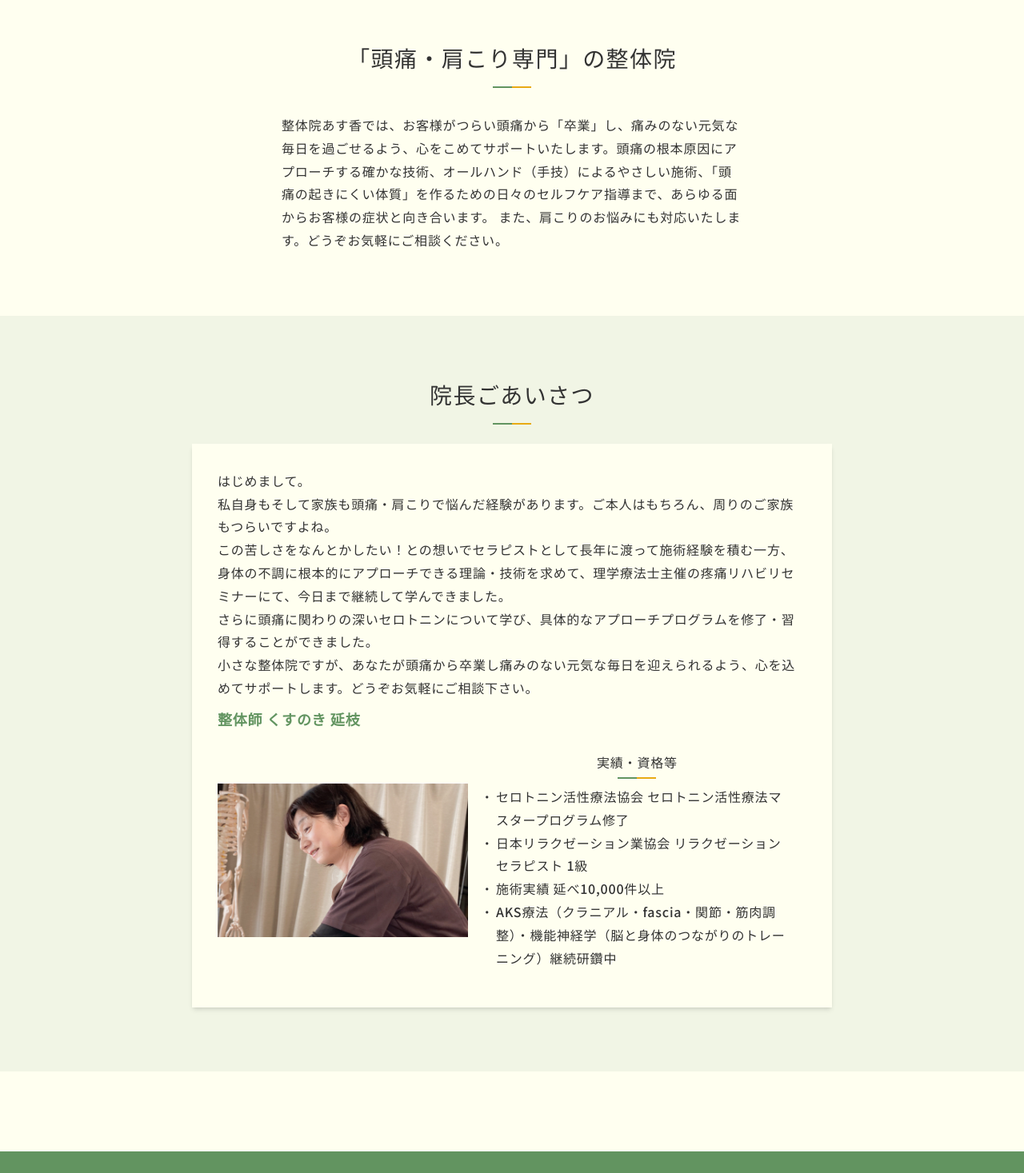
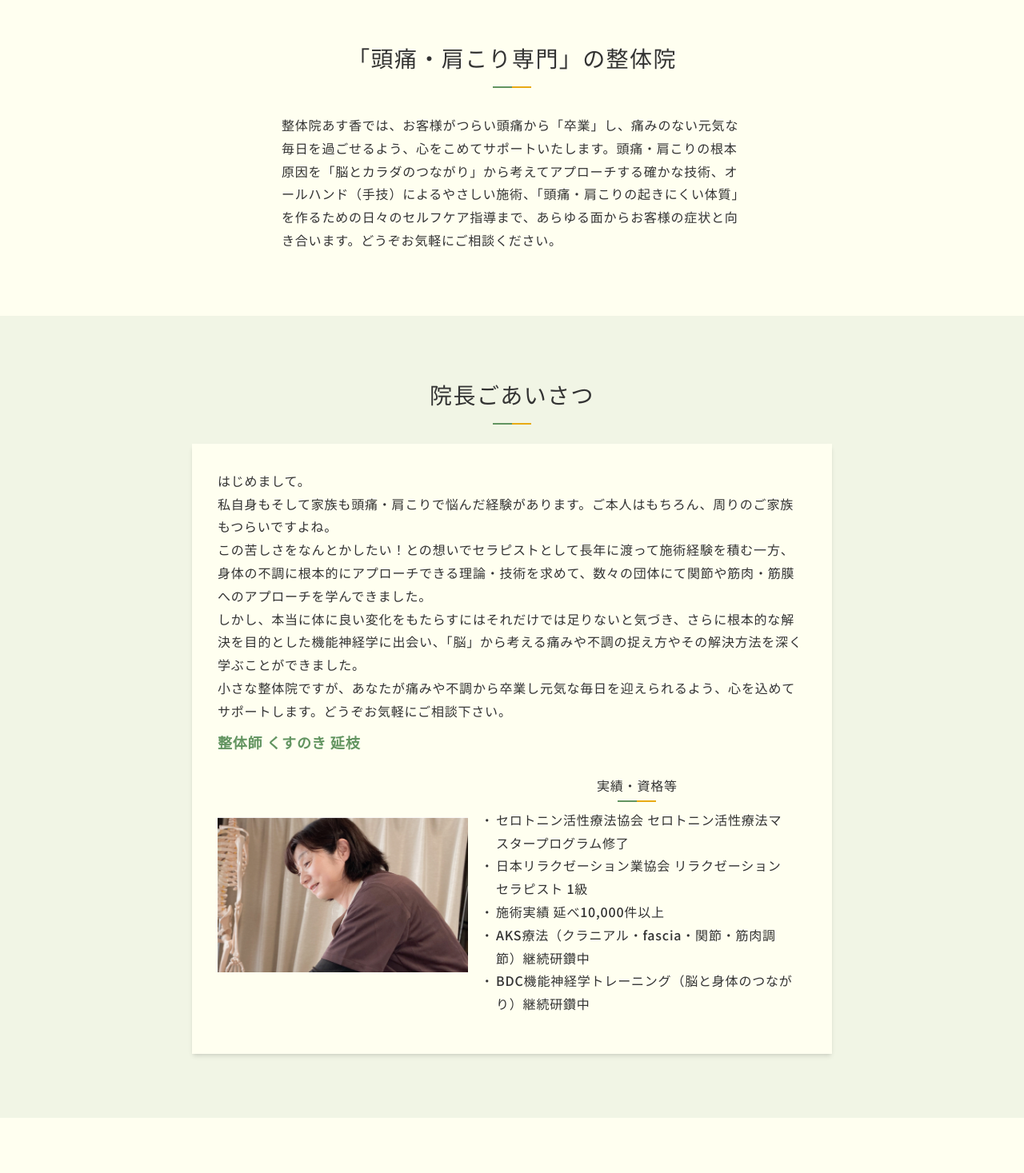
Before and after one commit to ynoki10/seitai-asuka-matsumoto, a Next.js app: page /about in a window 1280 px wide. Shown: the part 466-1933 px from the top of the page at 80% size. Built offline with nearby package versions, Linux system fonts and the light colour scheme; a web font is replaced by a local one.

Commit message:
Update contents

```diff
--- a/src/pages/about/index.tsx
+++ b/src/pages/about/index.tsx
@@ -27,8 +27,7 @@ const AboutPage: NextPage = () => {
         <Inner>
           <Heading01 as="h2">「頭痛・肩こり専門」の整体院</Heading01>
           <p className={`mt-4 md:mt-8 max-w-xl mx-auto`}>
-            整体院あす香では、お客様がつらい頭痛から「卒業」し、痛みのない元気な毎日を過ごせるよう、心をこめてサポートいたします。頭痛の根本原因にアプローチする確かな技術、オールハンド（手技）によるやさしい施術、「頭痛の起きにくい体質」を作るための日々のセルフケア指導まで、あらゆる面からお客様の症状と向き合います。
-            また、肩こりのお悩みにも対応いたします。どうぞお気軽にご相談ください。
+            整体院あす香では、お客様がつらい頭痛から「卒業」し、痛みのない元気な毎日を過ごせるよう、心をこめてサポートいたします。頭痛・肩こりの根本原因を「脳とカラダのつながり」から考えてアプローチする確かな技術、オールハンド（手技）によるやさしい施術、「頭痛・肩こりの起きにくい体質」を作るための日々のセルフケア指導まで、あらゆる面からお客様の症状と向き合います。どうぞお気軽にご相談ください。
           </p>
         </Inner>
       </Container>
@@ -56,11 +55,11 @@ const AboutPage: NextPage = () => {
                 <br />
                 私自身もそして家族も頭痛・肩こりで悩んだ経験があります。ご本人はもちろん、周りのご家族もつらいですよね。
                 <br />
-                この苦しさをなんとかしたい！との想いでセラピストとして長年に渡って施術経験を積む一方、身体の不調に根本的にアプローチできる理論・技術を求めて、理学療法士主催の疼痛リハビリセミナーにて、今日まで継続して学んできました。
+                この苦しさをなんとかしたい！との想いでセラピストとして長年に渡って施術経験を積む一方、身体の不調に根本的にアプローチできる理論・技術を求めて、数々の団体にて関節や筋肉・筋膜へのアプローチを学んできました。
                 <br />
-                さらに頭痛に関わりの深いセロトニンについて学び、具体的なアプローチプログラムを修了・習得することができました。
+                しかし、本当に体に良い変化をもたらすにはそれだけでは足りないと気づき、さらに根本的な解決を目的とした機能神経学に出会い、「脳」から考える痛みや不調の捉え方やその解決方法を深く学ぶことができました。
                 <br />
-                小さな整体院ですが、あなたが頭痛から卒業し痛みのない元気な毎日を迎えられるよう、心を込めてサポートします。どうぞお気軽にご相談下さい。
+                小さな整体院ですが、あなたが痛みや不調から卒業し元気な毎日を迎えられるよう、心を込めてサポートします。どうぞお気軽にご相談下さい。
               </p>
               <p className={`mt-2 font-bold text-[18px] text-green03`}>整体師 くすのき 延枝</p>
             </div>
@@ -76,7 +75,8 @@ const AboutPage: NextPage = () => {
                   'セロトニン活性療法協会 セロトニン活性療法マスタープログラム修了',
                   '日本リラクゼーション業協会 リラクゼーションセラピスト 1級',
                   '施術実績 延べ10,000件以上',
-                  'AKS療法（クラニアル・fascia・関節・筋肉調整）・機能神経学（脳と身体のつながりのトレーニング）継続研鑽中',
+                  'AKS療法（クラニアル・fascia・関節・筋肉調節）継続研鑽中',
+                  'BDC機能神経学トレーニング（脳と身体のつながり）継続研鑽中',
                 ].map((text) => {
                   return (
                     <li
--- a/src/pages/index.tsx
+++ b/src/pages/index.tsx
@@ -53,7 +53,7 @@ const HomePage: NextPage<Props> = ({ voices }) => {
               <p className={`mt-2 md:mt-4`}>
                 整体院あす香は、頭痛・肩こり専門の整体院です。お客様がつらい頭痛・肩こりから「卒業」し、痛みのない元気な毎日を過ごせるよう、心をこめてサポートいたします。
                 <br />
-                頭痛・肩こりの根本原因にアプローチする確かな技術、オールハンド（手技）によるやさしい施術、「頭痛・肩こりの起きにくい体質」を作るための日々のセルフケア指導まで、あらゆる面からお客様の症状と向き合います。
+                頭痛・肩こりの根本原因を「脳とカラダのつながり」から考えてアプローチする確かな技術、オールハンド（手技）によるやさしい施術、「頭痛・肩こりの起きにくい体質」を作るための日々のセルフケア指導まで、あらゆる面からお客様の症状と向き合います。
                 <br />
                 どうぞお気軽にご相談ください！
               </p>
@@ -137,6 +137,9 @@ const HomePage: NextPage<Props> = ({ voices }) => {
               />
             </div>
             <p className={`mt-4 md:mt-0 w-fit mx-auto`}>
+              <span className={`block -ml-2 text-[min(3.73vw,18px)] md:text-[16px]`}>
+                「痛みや不調は脳が作り出すサイン」です。
+              </span>
               <span
                 className={`font-bold text-[min(4.8vw,22px)] md:text-[24px] tracking-normal text-green03 underline decoration-accent decoration-2 underline-offset-[6px]`}
               >
@@ -295,7 +298,7 @@ const HomePage: NextPage<Props> = ({ voices }) => {
                 <br />
                 しかし、本当に体に良い変化をもたらすにはそれだけでは足りないと気づき、さらに根本的な解決を目的とした機能神経学に出会い、「脳」から考える痛みや不調の捉え方やその解決方法を深く学ぶことができました。
                 <br />
-                小さな整体院ですが、あなたが頭痛から卒業し痛みのない元気な毎日を迎えられるよう、心を込めてサポートします。どうぞお気軽にご相談下さい。
+                小さな整体院ですが、あなたが痛みや不調から卒業し元気な毎日を迎えられるよう、心を込めてサポートします。どうぞお気軽にご相談下さい。
               </p>
               <p className={`mt-2 font-bold text-[18px] text-green03`}>整体師 くすのき 延枝</p>
             </div>
--- a/src/pages/knowledge/headache/index.tsx
+++ b/src/pages/knowledge/headache/index.tsx
@@ -54,7 +54,7 @@ const HeadachePage: NextPage = () => {
                 </li>
                 <li>
                   <a href="#brain">
-                    <span className={`text-green03`}>痛みや不調は脳が送るサイン</span>
+                    <span className={`text-green03`}>痛みや不調は脳が作り出すサイン</span>
                   </a>
                 </li>
               </ul>
@@ -265,9 +265,9 @@ const HeadachePage: NextPage = () => {
               <Deco />
             </div>
 
-            {/*  痛みや不調は脳が送るサイン */}
+            {/*  痛みや不調は脳が作り出すサイン */}
             <section id="brain" className={`anchor pt-10 md:pt-16`}>
-              <Heading02 as="h3"> 痛みや不調は脳が送るサイン</Heading02>
+              <Heading02 as="h3"> 痛みや不調は脳が作り出すサイン</Heading02>
               <div className={`mt-4 text-center md:mt-6`}>
                 <Image
                   src="/assets/images/headache06.png"
--- a/src/pages/knowledge/shoulder/index.tsx
+++ b/src/pages/knowledge/shoulder/index.tsx
@@ -32,7 +32,7 @@ const ShoulderPage: NextPage = () => {
               <ul className={`list-disc pl-6`}>
                 <li>
                   <a href="#brain" className={`text-green03`}>
-                    痛みや不調は脳が送るサイン
+                    痛みや不調は脳が作り出すサイン
                   </a>
                 </li>
                 <li>
@@ -43,9 +43,9 @@ const ShoulderPage: NextPage = () => {
               </ul>
             </div>
 
-            {/*  痛みや不調は脳が送るサイン */}
+            {/*  痛みや不調は脳が作り出すサイン */}
             <section id="brain" className={`anchor pt-10 md:pt-16`}>
-              <Heading02 as="h3">痛みや不調は脳が送るサイン</Heading02>
+              <Heading02 as="h3">痛みや不調は脳が作り出すサイン</Heading02>
               <div className={`mt-4 text-center md:mt-6`}>
                 <Image
                   src="/assets/images/headache07.png"
```
